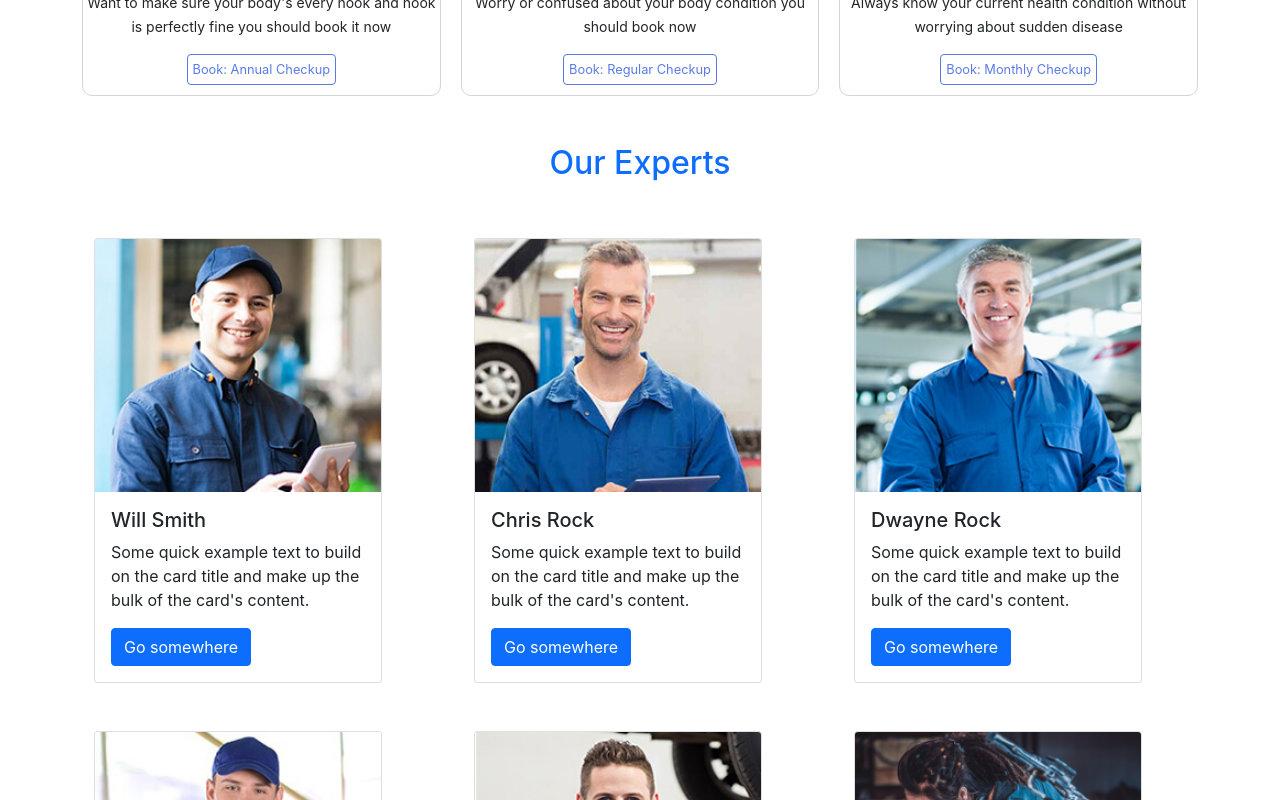
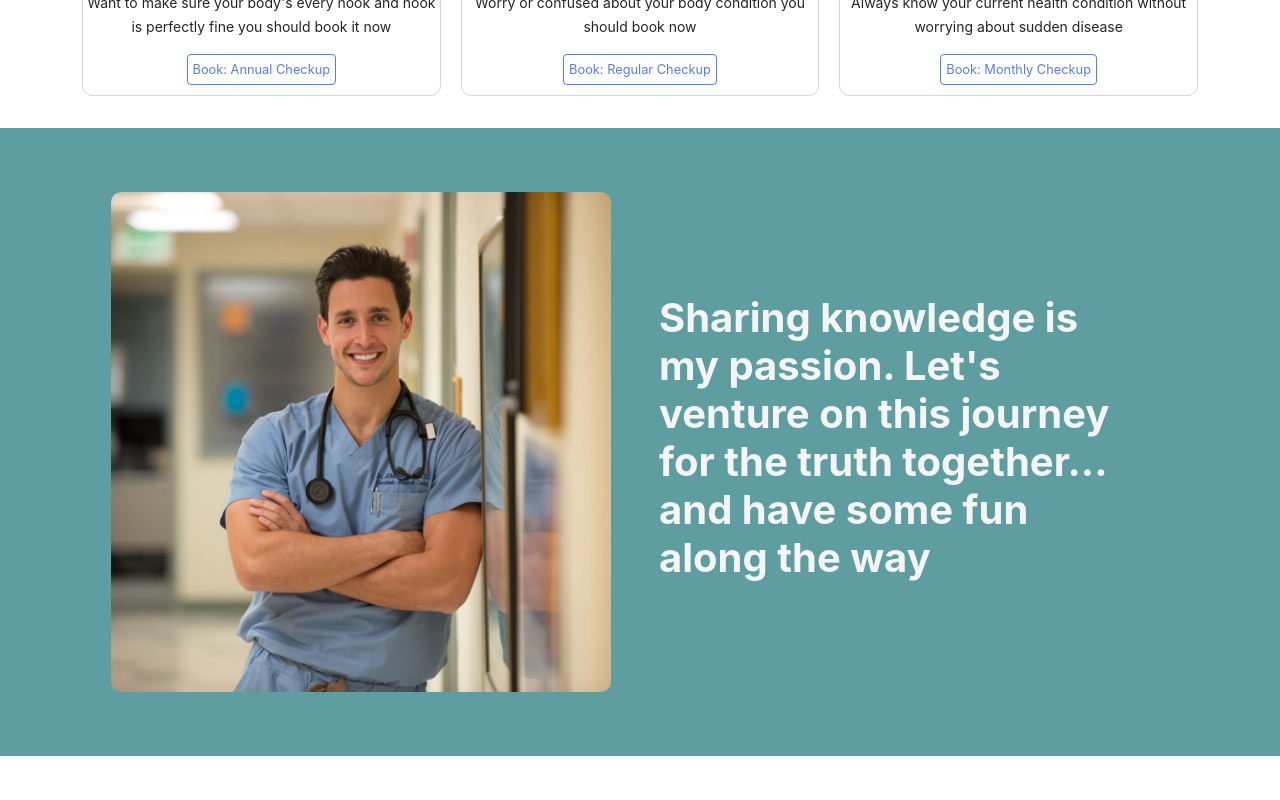
Before and after one commit to ReNayeem/Dr.-Yuuji, a React (Create React App) app: page / in a window 1280 px wide. Shown: the part 1120-1920 px from the top of the page. Built offline with nearby package versions, Linux system fonts and the light colour scheme; no server answers.

Commit message:
extra section

```diff
--- a/src/Pages/Home/Experts/Experts.js
+++ b/src/Pages/Home/Experts/Experts.js
@@ -6,28 +6,25 @@ import expert3 from '../../../images/experts/expert-3.jpg';
 import expert4 from '../../../images/experts/expert-4.jpg';
 import expert5 from '../../../images/experts/expert-5.jpg';
 import expert6 from '../../../images/experts/expert-6.png';
+import doctor from '../../../images/yuuji.jpg';
 import Expert from '../Expert/Expert';
+import './info.css'
 
 const experts = [
-    {id: 1, name: 'Will Smith', img: expert1},
-    {id: 2, name: 'Chris Rock', img: expert2},
-    {id: 3, name: 'Dwayne Rock', img: expert3},
-    {id: 4, name: 'Messy Vai', img: expert4},
-    {id: 5, name: 'Ronaldo Bro', img: expert5},
-    {id: 6, name: 'Stachy Jhonson', img: expert6},
+    { id: 1, name: 'Will Smith', img: expert1 },
+    { id: 2, name: 'Chris Rock', img: expert2 },
+    { id: 3, name: 'Dwayne Rock', img: expert3 },
+    { id: 4, name: 'Messy Vai', img: expert4 },
+    { id: 5, name: 'Ronaldo Bro', img: expert5 },
+    { id: 6, name: 'Stachy Jhonson', img: expert6 },
 ]
 
 const Experts = () => {
     return (
-        <div id="experts" className='container'>
-            <h2 className='text-primary text-center mt-5'>Our Experts</h2>
-            <div className="row">
-                {
-                    experts.map(expert => <Expert
-                        key={expert.id}
-                        expert= {expert}
-                    ></Expert>)
-                }
+        <div className='doctor-info '>
+            <div id="experts" className='container d-flex flex-wrap align-items-center justify-content-center my-5'>
+                <img className='doctor-image img-fluid' src={doctor} alt="" />
+                <h1 className='p-5 doctor-share'>Sharing knowledge is my passion. Let's venture on this journey for the truth together... and have some fun along the way</h1>
             </div>
         </div>
     );
--- /dev/null
+++ b/src/Pages/Home/Experts/info.css
@@ -0,0 +1,22 @@
+.doctor-info {
+    background-color: cadetblue;
+    padding: 1rem;
+    margin-top: 2rem;
+}
+
+.doctor-image {
+    width: 500px;
+    border-radius: 10px;
+}
+
+.doctor-share {
+    width: 50%;
+    font-weight: bolder;
+    color: whitesmoke;
+}
+
+@media only screen and (max-width: 688px) {
+    .doctor-share {
+        width: 100%;
+    }
+}
```
Also changed, not shown: src/images/yuuji.jpg (added).
